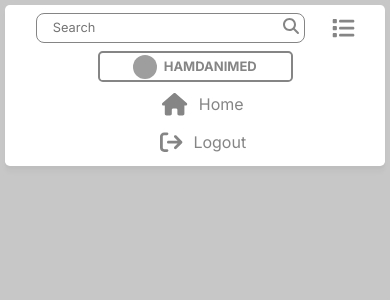
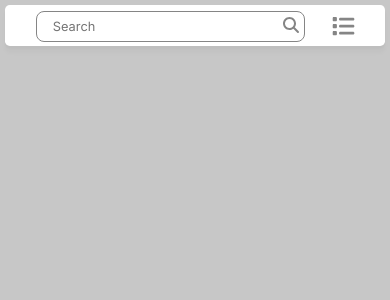
Before and after one commit to hamdanimed/angular-blog, an Angular app: page / in a window 390 px wide. Shown: the top 300 px of the page. Built offline with nearby package versions, Linux system fonts and the light colour scheme; grey boxes are pictures that could not be loaded.

Commit message:
progress

```diff
--- a/src/app/header/header.component.css
+++ b/src/app/header/header.component.css
@@ -97,9 +97,12 @@
         display:flex;
     }
     .header-bar{
-        display: flex;
+        display: block;
+        height: 2.6rem;
         flex-direction: column;
         padding-top: 0.4rem;
+        overflow: hidden;
+        transition-duration: 0.4s;
     }
     .home-icon{
         display: none;
@@ -115,6 +118,7 @@
         display:flex;
         flex-direction: column;
         justify-content: center;
+        align-items: center;
         transition-duration: 0.3s;
         gap: 0.3rem;
         overflow: hidden;
@@ -124,11 +128,15 @@
         width: 50vw;
         justify-content: center;
     }
+    .header-nav > :first-child{
+        width: auto;
+    }
     .logout-btn > span{
-        display: block;
+        display: flex;
     }
     .list-icon{
-        display :block;
+        display :flex;
     }
 
+
 }
```
